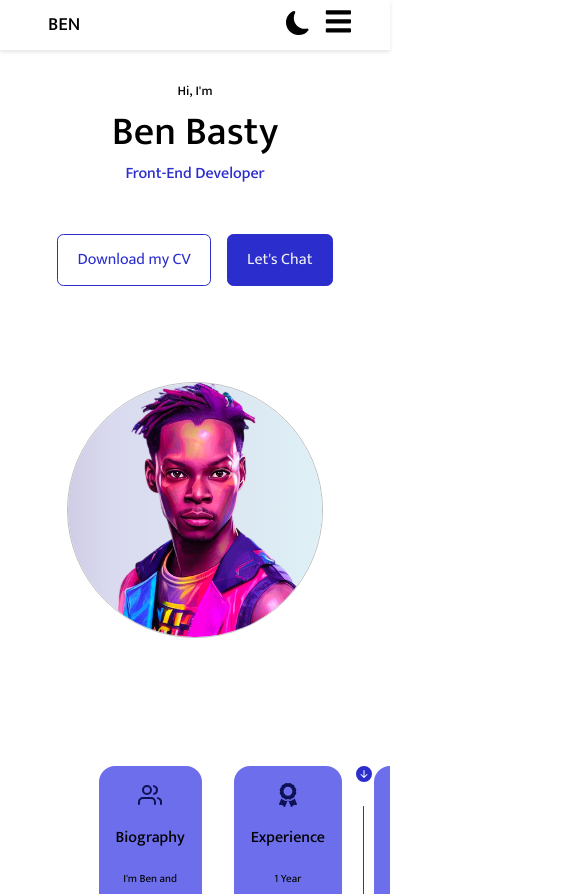
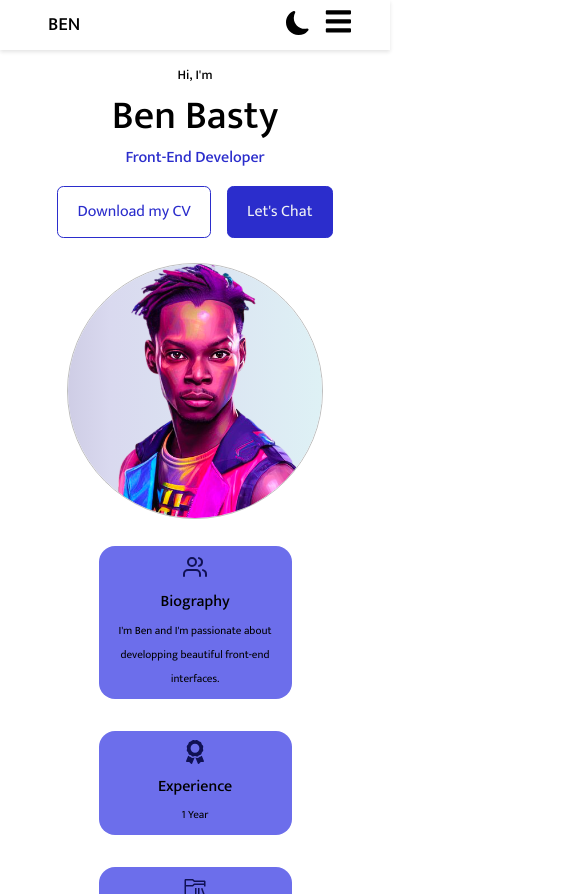
Before and after one commit to benbasty/portfolio-ben, a React (Create React App) app: page / in a window 390 px wide. Shown: the top 896 px of the page, 585 px wide, since content can reach past the window. Built offline with nearby package versions, Linux system fonts and the light colour scheme.

Commit message:
breakpoints

```diff
--- a/src/App.css
+++ b/src/App.css
@@ -292,23 +292,8 @@ img {
   background-color: var(--color-dark);
 }
 
-.dark-theme .footer__socials a:nth-of-type(1) {
-  color: #0165E1;
-}
 .dark-theme .footer__socials a:nth-of-type(2) {
-  background: -moz-linear-gradient(45deg, #f09433 0%, #e6683c 25%, #dc2743 50%, #cc2366 75%, #bc1888 100%);
-  background: -webkit-linear-gradient(45deg, #f09433 0%,#e6683c 25%,#dc2743 50%,#cc2366 75%,#bc1888 100%);
-  background: linear-gradient(45deg, #f09433 0%,#e6683c 25%,#dc2743 50%,#cc2366 75%,#bc1888 100%);
-  filter: progid:DXImageTransform.Microsoft.gradient( startColorstr='#f09433', endColorstr='#bc1888',GradientType=1 );
-}
-.dark-theme .footer__socials a:nth-of-type(3) {
-  color: #00acee;
-}
-
-
-.dark-theme .footer__socials a:nth-of-type(2):hover,
-.dark-theme .footer__socials a:nth-of-type(3):hover {
-  opacity: 0.7;
+  color: #f0f2f5;
 }
 
 .dark-theme .scrollup svg {
--- a/src/App.js
+++ b/src/App.js
@@ -5,7 +5,6 @@ import Skills from './Skills';
 import Qualifications from './Qualifications';
 import Services from './Services';
 import Portfolio from './portfolio';
-// import Blog from './blog';
 import Contact from './contact';
 import Footer from './Footer';
 import ScrollUp from './ScrollUp';
@@ -19,7 +18,6 @@ function App() {
         <Qualifications />
         <Services />
         <Portfolio />
-        {/* <Blog /> */}
         <Contact />
         <Footer />
         <ScrollUp />
--- a/src/Footer.js
+++ b/src/Footer.js
@@ -1,8 +1,12 @@
 import React from "react";
 import './footer.css';
-import {FaFacebook} from 'react-icons/fa';
-import {FiInstagram} from 'react-icons/fi';
-import {IoLogoTwitter} from 'react-icons/io';
+// import {FaFacebook} from 'react-icons/fa';
+// import {FiInstagram} from 'react-icons/fi';
+// import {IoLogoTwitter} from 'react-icons/io';
+
+import {BsLinkedin} from 'react-icons/bs';
+import {BsYoutube} from 'react-icons/bs';
+import {BsGithub} from 'react-icons/bs';
 
 function Footer() {
     return(
@@ -18,9 +22,9 @@ function Footer() {
                 <li><a href="#contact">Contact</a></li>
             </ul>
             <div className="footer__socials">
-                <a href="https://facebook.com"><FaFacebook /></a>
-                <a href="https://instagram.com"><FiInstagram /></a>
-                <a href="https://twitter.com"><IoLogoTwitter /></a>
+                <a href="https://www.linkedin.cn/incareer/in/ACoAABjKnVcBVmhZCkKpwHBoRfx-ntwgnouN1eM" target="_blank" rel="noreferrer"><BsLinkedin /></a>
+                <a href="https://github.com/benbasty" target="_blank" rel="noreferrer"><BsGithub /></a>
+                <a href="https://www.youtube.com/channel/UCnii87T9WU4TxSW-IZnMKmw" target="_blank" rel="noreferrer"><BsYoutube /></a>
             </div>
 
             <div className="footer__copyright">
--- a/src/Header.js
+++ b/src/Header.js
@@ -30,9 +30,9 @@ const Header = () => {
                 <div className="biography">
 
                     <div className="header__social__icons">
-                        <a href="https://www.linkedin.cn/incareer/in/ACoAABjKnVcBVmhZCkKpwHBoRfx-ntwgnouN1eM"><BsLinkedin /></a>
-                        <a href="https://github.com/benbasty"><BsGithub /></a>
-                        <a href="https://www.youtube.com/channel/UCnii87T9WU4TxSW-IZnMKmw"><BsYoutube /></a>
+                        <a href="https://www.linkedin.cn/incareer/in/ACoAABjKnVcBVmhZCkKpwHBoRfx-ntwgnouN1eM" target="_blank" rel="noreferrer"><BsLinkedin /></a>
+                        <a href="https://github.com/benbasty" target="_blank" rel="noreferrer"><BsGithub /></a>
+                        <a href="https://www.youtube.com/channel/UCnii87T9WU4TxSW-IZnMKmw" target="_blank" rel="noreferrer"><BsYoutube /></a>
                     </div>
 
                     <div id="about">
--- a/src/footer.css
+++ b/src/footer.css
@@ -42,28 +42,39 @@ footer {
     transition: var(--transition);
 }
 
-.footer__socials a:nth-of-type(1):hover {
-    color: #3b5998;
+.footer__socials a:nth-of-type(1) {
+    color: #00a0dc;
 }
-.footer__socials a:nth-of-type(2):hover {
-    background: -moz-linear-gradient(45deg, #f09433 0%, #e6683c 25%, #dc2743 50%, #cc2366 75%, #bc1888 100%);
-    background: -webkit-linear-gradient(45deg, #f09433 0%,#e6683c 25%,#dc2743 50%,#cc2366 75%,#bc1888 100%);
-    background: linear-gradient(45deg, #f09433 0%,#e6683c 25%,#dc2743 50%,#cc2366 75%,#bc1888 100%);
-    filter: progid:DXImageTransform.Microsoft.gradient( startColorstr='#f09433', endColorstr='#bc1888',GradientType=1 );
+.footer__socials a:nth-of-type(2) {
+    color: #171515
 }
-.footer__socials a:nth-of-type(3):hover {
-    color: #00acee;
+.footer__socials a:nth-of-type(3) {
+    color: #FF0000;
 }
+
+.footer__socials a:nth-of-type(1):hover,
+.footer__socials a:nth-of-type(2):hover,
+.footer__socials a:nth-of-type(3):hover
+ {
+    opacity: 0.6;
+}
+
+
+
 .footer__copyright > small {
     color: var(--color-light);
 }
 
 @media screen and (max-width: 600px){
+    footer {
+        padding: 2rem 5rem;
+    }
     .permalinks {
-        flex-direction: column;
-        gap: 1.5rem;
+        flex-direction: row;
+        justify-content: center;
+        gap: 1rem;
     }
     .footer__socials {
-        margin-bottom: 2.6rem;
+        margin-bottom: 1rem;
     }
 }
--- a/src/header.css
+++ b/src/header.css
@@ -1,8 +1,9 @@
 /* Header */
 header {
-    height: 94.84vh;
+    /* height: 94.84vh; */
+    height: 100vh - 50px;
     overflow: hidden;
-    padding-top: 2rem;
+    padding-top: 1rem;
 }
 
 .header__container {
@@ -15,7 +16,7 @@ header {
   display: flex;
   gap: 1rem;
   justify-content: center;
-  margin-top: 3rem;
+  margin-top: 1rem;
 }
 
 .me {
@@ -28,8 +29,8 @@ header {
   height: 26%; */
   /* position: absolute; */
   /* left: calc(50% - 6rem); */
-  margin-top: 6rem;
-  margin-bottom: 6rem;
+  margin-top: 2.5rem;
+  margin-bottom: 2.5rem;
   margin-left: auto;
   margin-right: auto;
   /* border-radius: 12rem 12rem 0 0; looks like opposite cup */
@@ -58,7 +59,7 @@ header {
   display: flex;
   flex-direction: row;
   width: 100%;
-  padding: 2rem 0;
+  padding: 1rem 0;
 }
 
 .header__social__icons {
@@ -152,15 +153,7 @@ header {
     height: 100vh;
   }
 }
-@media screen and (max-width:600px){
-  header {
-    height: 100vh;
-  }
-  .header__social__icons,
-  .scroll__down {
-    display: none;
-  }
-}
+
 
 /* media queries for about component */
 @media screen and (max-width:1024px) {
@@ -185,29 +178,26 @@ header {
 }
 
 @media screen and (max-width:600px) {
-
-  .about__container {
-    grid-template-columns: 1fr;
-    gap: 0;
+  .header__social__icons,
+  .scroll__down__container {
+    display: none;
   }
-
-  .about__me {
-    width: 100%;
-    margin-bottom: 3rem;
+  #about {
+    display: flex;
+    flex-direction: column;
   }
-
-  .about__cards {
-    grid-template-columns: 1fr 1fr;
-    gap: 1rem;
-    /* margin: 0 4rem 4rem 0; */
+  .about__card {
+    padding: 0.5rem;
   }
-
-  .about__content {
-    text-align: center;
+  .about__card h5 {
+    padding-bottom: 0.2rem;
   }
-
-  .about__content p {
-    width: 100%;
+  .about__icon {
+    margin-bottom: 0.2rem;
+  }
+  .me {
+    margin-top: 1.6rem;
+    margin-bottom: 0.7rem;
   }
 
 }
--- a/src/services.css
+++ b/src/services.css
@@ -77,4 +77,8 @@
       grid-template-columns: 1fr;
       gap: 1.5rem;
     }
+    .service__list li {
+      grid-template-columns: 10% 90%;
+
   }
+  }
```
Also changed, not shown: src/Nav.js (line endings or trailing spaces).
